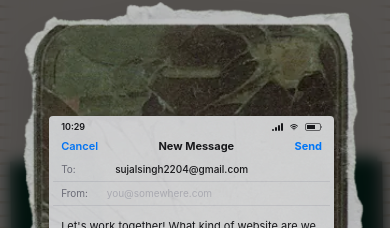
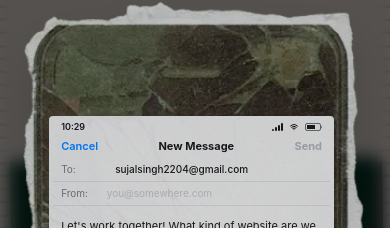
Before and after one commit to Sujal-0/Kitte, a React (Vite) app: page / in a window 390 px wide. Both pictures are taken after a click on the element 335 px from the left and 769 px from the top of the page. Shown: the part 102-330 px from the top of the page. Built offline with nearby package versions, Linux system fonts and the light colour scheme; a web font is replaced by a local one.

Commit message:
feat(contact-phone): disable and gray send button until valid sender email is provided

```diff
--- a/src/components/desk/ContactPhone.jsx
+++ b/src/components/desk/ContactPhone.jsx
@@ -6,6 +6,10 @@ import { useUrlStateBool } from '../../hooks/useUrlState';
 import { triggerBurst } from '../ui/ClickBurstEngine';
 
 const DEFAULT_MESSAGE = "Let's work together! What kind of website are we making? :)";
+
+const isValidEmail = (email) => {
+  return /^[^\s@]+@[^\s@]+\.[^\s@]{2,}$/.test((email || '').trim());
+};
 
 export function ContactPhone({ className = "w-24 md:w-28" }) {
   const [isHovered, setIsHovered] = useState(false);
@@ -18,6 +22,10 @@ export function ContactPhone({ className = "w-24 md:w-28" }) {
   const [sentSnippet, setSentSnippet] = useState('');
   const messageRef = useRef(null);
   const resetTimerRef = useRef(null);
+
+  const isEmailValid = isValidEmail(sender);
+  const isMessageValid = message.trim().length > 0;
+  const canSend = isEmailValid && isMessageValid && status !== 'sending' && status !== 'sent';
 
   useEffect(() => {
     return () => {
@@ -85,7 +93,7 @@ export function ContactPhone({ className = "w-24 md:w-28" }) {
 
   const handleSubmit = async (e) => {
     if (e) e.preventDefault();
-    if (status === 'sending' || status === 'sent') return;
+    if (!canSend) return;
 
     const trimmedMsg = message.trim();
     if (!trimmedMsg) return;
@@ -224,8 +232,14 @@ export function ContactPhone({ className = "w-24 md:w-28" }) {
                 <button
                   type="button"
                   onClick={status === 'sent' ? resetToDefault : handleSubmit}
-                  disabled={status === 'sending'}
-                  className={`text-[#007AFF] font-bold hover:opacity-70 cursor-pointer transition-opacity ${status === 'sending' ? 'opacity-40 cursor-not-allowed' : ''}`}
+                  disabled={status === 'sent' ? false : !canSend}
+                  className={`font-bold transition-colors ${
+                    status === 'sent'
+                      ? 'text-[#007AFF] hover:opacity-70 cursor-pointer'
+                      : canSend
+                      ? 'text-[#007AFF] hover:opacity-70 cursor-pointer'
+                      : 'text-zinc-400 cursor-not-allowed'
+                  }`}
                 >
                   {status === 'sending' ? 'Sending...' : status === 'sent' ? 'Done' : 'Send'}
                 </button>
```
